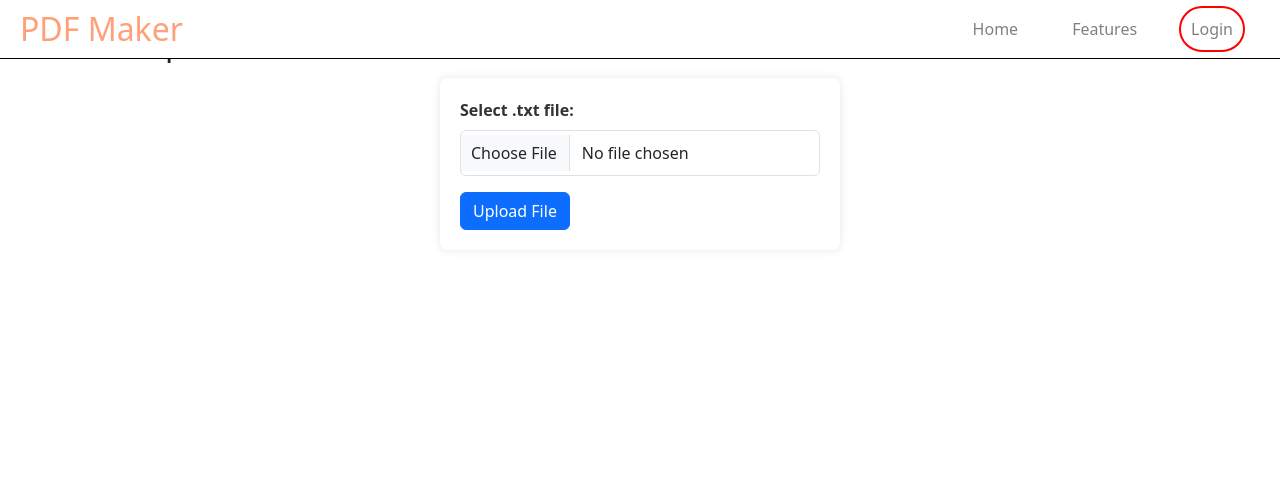
After one commit to Soyeb-Ali-Faruque/pdf_Maker, a Django app: page /text-to-pdf in a window 1280 px wide. The commit adds this page. Shown: the top 490 px of the page. Run offline with Django 4.2, Linux system fonts and the light colour scheme; data comes from the database, SQL or seed files in the repository; both versions use the stored data as it was after the commit; data that the repository does not hold is empty.

Commit message:
currently working on txt to pdf conversion

```diff
--- a/pdf_Maker/pdf_Maker/urls.py
+++ b/pdf_Maker/pdf_Maker/urls.py
@@ -36,6 +36,8 @@ urlpatterns = [
     path('update-name/',views.update_name,name='Update-name'),
     path('update-username/',views.update_username,name='Update-username'),
     path('delete-account/',views.delete_account,name='Delete-account'),
+    path('text-to-pdf',views.textToPdf,name='Text-To-Pdf'),
+    path('image-to-pdf',views.imgToPdf,name='Image-To-Pdf'),
 
 
     path('feedback/',views.feedback,name="Feedback"),
--- a/pdf_Maker/pdf_Maker/views.py
+++ b/pdf_Maker/pdf_Maker/views.py
@@ -65,7 +65,10 @@ def logout(request):
 def signup(request):
     if request.method =='POST':
         email=request.POST.get('uemail')
-        #condition...
+        #condition for checking if the account is already made by this email or not
+        hasAccount=userdata.objects.filter(email=email).first()
+        if hasAccount is not None:
+            return render(request,'login.html',{'error_alreadyAccountExist':True,'email':email})
 
         name=request.POST.get('uname')
         password=request.POST.get('upass')
@@ -272,8 +275,62 @@ def delete_account(request):
             return render(request,'deleteAccount.html',{'userPassword':True})
     return render(request,'deleteAccount.html')
 
+#pdf generations from different file__________________-___________________
+
+# text to pdf
+def textToPdf(request):
+    if request.method == 'POST':
+        user_file=request.FILES.get('file')
+        if user_file:
+            # Set the file size limit (600 KB)
+            size_limit_kb = 600
+            size_limit_bytes = size_limit_kb * 1024
+
+            # Check the file size(in bytes)
+            if user_file.size > size_limit_bytes:
+                return render(request,'pdf.html',{'file_accept':'.txt','file_size_exceeded':True})
 
 
+            pdf_content = convert_txt_to_pdf(user_file)
+
+            # Send the PDF to the frontend for automatic downloading
+            response = HttpResponse(pdf_content, content_type='application/pdf')
+            response['Content-Disposition'] = f'attachment; filename="{user_file.name.replace(".txt", ".pdf")}"'
+            return response
+    return render(request,'pdf.html',{'file_accept':'.txt'})
+
+def convert_txt_to_pdf(txt_file):
+    # Create a BytesIO buffer to store the PDF content
+    pdf_buffer = BytesIO()
+
+    # Create a PDF document using reportlab
+    pdf = canvas.Canvas(pdf_buffer)
+
+    # Read the content of the .txt file and write it to the PDF
+    with txt_file.open(mode='r') as txt_content:
+        y_position = 750  # Starting y-position
+        line_height = 12  # Adjust as needed
+        page_height = 800  # Adjust as needed
+
+        for line in txt_content:
+            pdf.drawString(100, y_position, line.strip())
+            y_position -= line_height  # Move to the next line
+            if y_position < 50:
+                    # Add a new page
+                    pdf.showPage()
+                    y_position = page_height
+
+    # Save the PDF content and close the PDF document
+    pdf.save()
+
+    # Set the buffer position to the beginning for reading
+    pdf_buffer.seek(0)
+
+    # Return the PDF content
+    return pdf_buffer.read()
+
+def imgToPdf(request):
+    return render(request,'pdf.html',{'file_accept':'.png, .jpg, .jpeg'})
 
 
 #Feedback
--- a/pdf_Maker/templates/header.html
+++ b/pdf_Maker/templates/header.html
@@ -7,8 +7,8 @@
             <li class="dropdown">
                 <a href="#" class="dropbtn">Features</a>
                 <div class="dropdown-content">
-                    <a href="">convert text to pdf</a>
-                    <a href="">convert image to pdf</a>
+                    <a href="{% url 'Text-To-Pdf' %}">convert text to pdf</a>
+                    <a href="{% url 'Image-To-Pdf' %}">convert image to pdf</a>
 
                     <!-- Add more feature links as needed -->
                 </div>
--- a/pdf_Maker/templates/index.html
+++ b/pdf_Maker/templates/index.html
@@ -12,10 +12,10 @@
     <div class="container">
         <h1>Document Conversion Options</h1>
         <div class="option">
-          <a href="">TXT to PDF</a>
+          <a href="{% url 'Text-To-Pdf' %}">TXT to PDF</a>
         </div>
         <div class="option">
-          <a href="">IMG to PDF</a>
+          <a href="{% url 'Image-To-Pdf' %}">IMG to PDF</a>
         </div>
 
     </div>
--- a/pdf_Maker/templates/login.html
+++ b/pdf_Maker/templates/login.html
@@ -37,6 +37,10 @@
         <div class="form-content">
           <div class="login-form">
             <div class="title">Login </div>
+            {% if error_alreadyAccountExist %}
+    <p>An account has already been made with this email.<br> <span style="color: red;">{{ email }}</span></p>
+{% endif %}
+
             {% if pass_updated %}your password updated successfully!
             login here{% endif %}
             {% if acc_created %}your account is Created successfully!
--- /dev/null
+++ b/pdf_Maker/templates/pdf.html
@@ -0,0 +1,27 @@
+<!-- templates/your_template_name.html -->
+
+{% extends 'base.html' %}
+
+{% block content %}
+  <div class="container mt-4">
+    <h2>File Upload Form</h2>
+    <form method="post" enctype="multipart/form-data" class="mt-3">
+      {% csrf_token %}
+      {% if form_errors %}
+        <div class="alert alert-danger" role="alert">
+          <strong>Error!</strong> Please correct the errors below.
+        </div>
+      {% endif %}
+      {% if file_size_exceeded %}
+        <div class="alert alert-danger" role="alert">
+          <strong>Error!</strong> File size exceeds the limit (600 KB).
+        </div>
+      {% endif %}
+      <div class="mb-3">
+        <label for="file" class="form-label">Select {{file_accept}} file:</label>
+        <input type="file" name="file" id="file" accept="{{file_accept}}" class="form-control">
+      </div>
+      <button type="submit" class="btn btn-primary">Upload File</button>
+    </form>
+  </div>
+{% endblock %}
```
Also changed, not shown: pdf_Maker/db.sqlite3.
